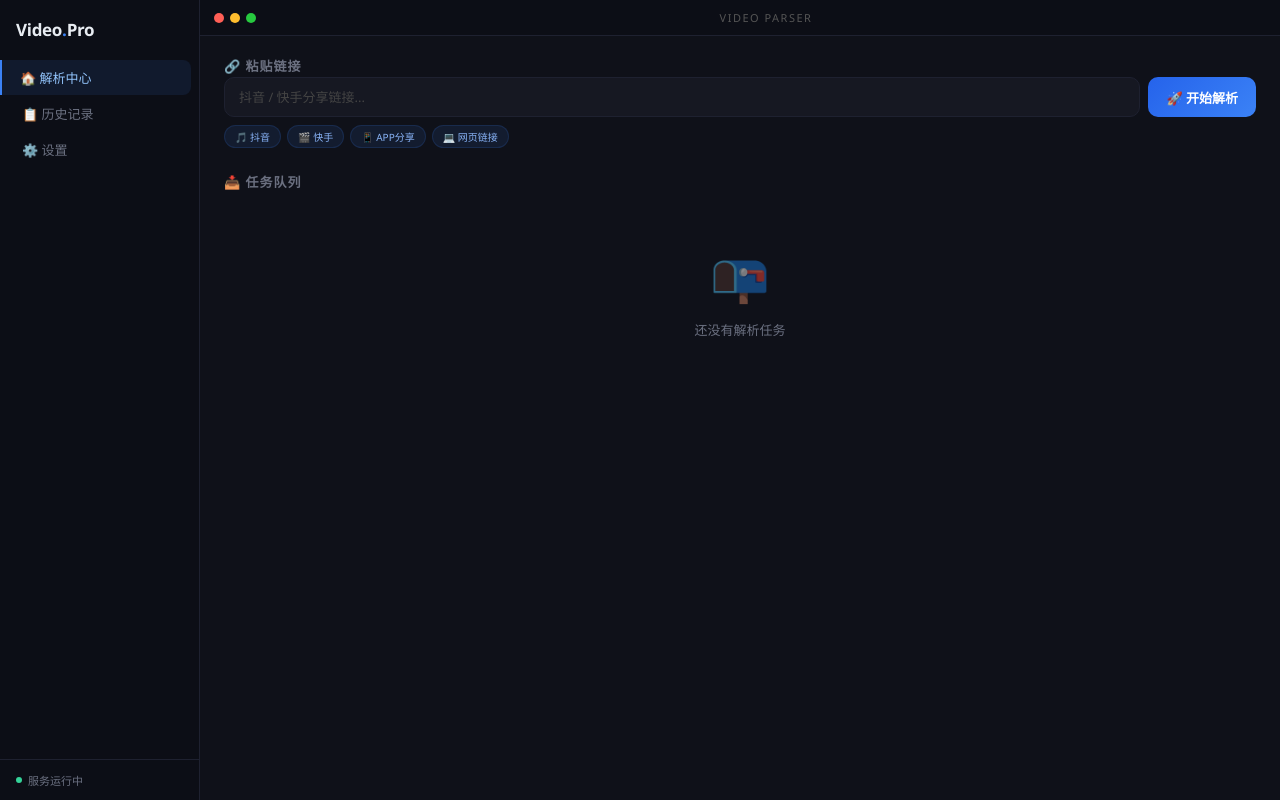
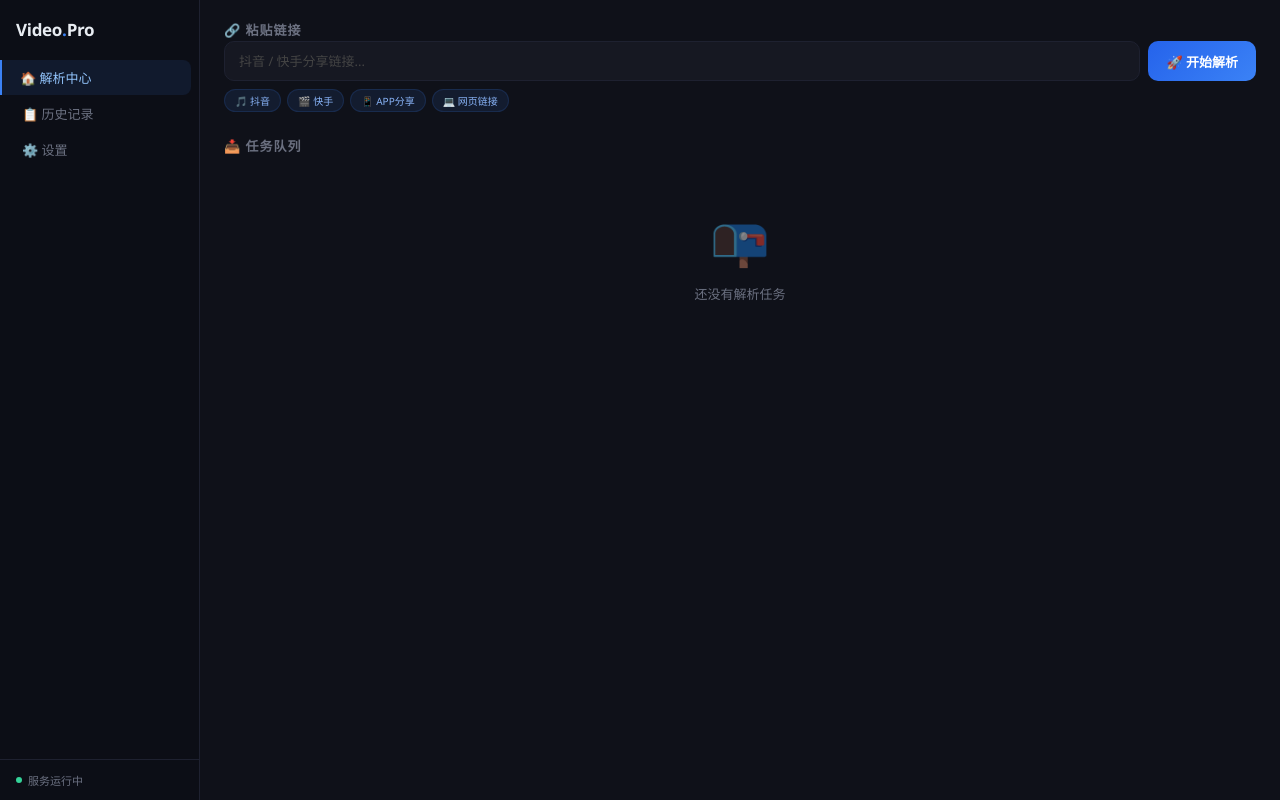
Before and after one commit to wanganming123456-dev/video-parser, a website: page frontend/index.html in a window 1280 px wide. Drawn offline with Linux system fonts and the light colour scheme.

Commit message:
fix: 标题栏冲突修复——C#原生控件负责标题栏,HTML只负责业务内容 (#4)

```diff
--- a/frontend/css/app.css
+++ b/frontend/css/app.css
@@ -67,20 +67,8 @@ html, body {
 }
 .sidebar-footer .dot { width:6px; height:6px; border-radius:50%; background: var(--green); }
 
-/* 主内容区 */
+/* 主内容区（标题栏由 C# 原生控件提供） */
 .main-area { flex: 1; display: flex; flex-direction: column; overflow: hidden; }
-
-/* 标题栏 */
-.titlebar {
-  height: 36px; background: var(--bg-sidebar); border-bottom: 1px solid var(--border);
-  display: flex; align-items: center; padding: 0 14px; gap: 10px; -webkit-app-region: drag;
-}
-.titlebar-actions { display: flex; gap: 6px; -webkit-app-region: no-drag; }
-.titlebar-dot { width: 10px; height: 10px; border-radius: 50%; cursor: pointer; }
-.titlebar-dot.close { background: #ff5f56; }
-.titlebar-dot.min { background: #ffbd2e; }
-.titlebar-dot.max { background: #27c93f; }
-.titlebar-title { flex: 1; text-align: center; font-size: 11px; color: #555; letter-spacing: 1.5px; text-transform: uppercase; }
 
 /* 内容区 */
 .content-area { flex: 1; overflow-y: auto; padding: 20px 24px; display: flex; flex-direction: column; gap: 18px; }
--- a/frontend/index.html
+++ b/frontend/index.html
@@ -20,16 +20,8 @@
         <div class="sidebar-footer"><span class="dot"></span> 服务运行中</div>
     </aside>
 
-    <!-- 主内容 -->
+    <!-- 主内容（C# 程序负责标题栏和窗口按钮，HTML 只负责业务内容） -->
     <div class="main-area">
-        <div class="titlebar">
-            <div class="titlebar-actions">
-                <div class="titlebar-dot close" id="btnClose" title="关闭"></div>
-                <div class="titlebar-dot min" id="btnMin" title="最小化"></div>
-                <div class="titlebar-dot max" id="btnMax" title="最大化"></div>
-            </div>
-            <div class="titlebar-title">VIDEO PARSER</div>
-        </div>
         <div class="content-area" id="pageContent">
             <!-- JS 动态渲染 -->
         </div>
--- a/frontend/js/app.js
+++ b/frontend/js/app.js
@@ -1,23 +1,12 @@
 /**
- * 桌面版 — 主应用逻辑 v2
- * 侧边栏导航 + 页面路由 + 窗口控制
+ * 桌面版 — 主应用逻辑 v3
+ * 标题栏/关闭按钮由 C# WinForms 原生提供，HTML 只管业务
  */
 (function(){
 'use strict';
 var currentPage='parse',tasks={items:[]},pollTimer=null;
 function $(s){return document.querySelector(s);}
 function $$(s){return document.querySelectorAll(s);}
-
-// ========== 窗口控制按钮 ==========
-var btnClose=$('#btnClose'), btnMin=$('#btnMin'), btnMax=$('#btnMax');
-if(btnClose) btnClose.onclick=function(){window.close();};
-if(btnMin)   btnMin.onclick=function(){
-  // 通过 WebView2 宿主窗口最小化
-  try{window.chrome.webview.hostObjects.sync.window.minimize();}catch(e){}
-};
-if(btnMax)   btnMax.onclick=function(){
-  try{window.chrome.webview.hostObjects.sync.window.toggleMaximize();}catch(e){}
-};
 
 // ========== Toast ==========
 window.Toast={show:function(m,t){
```
